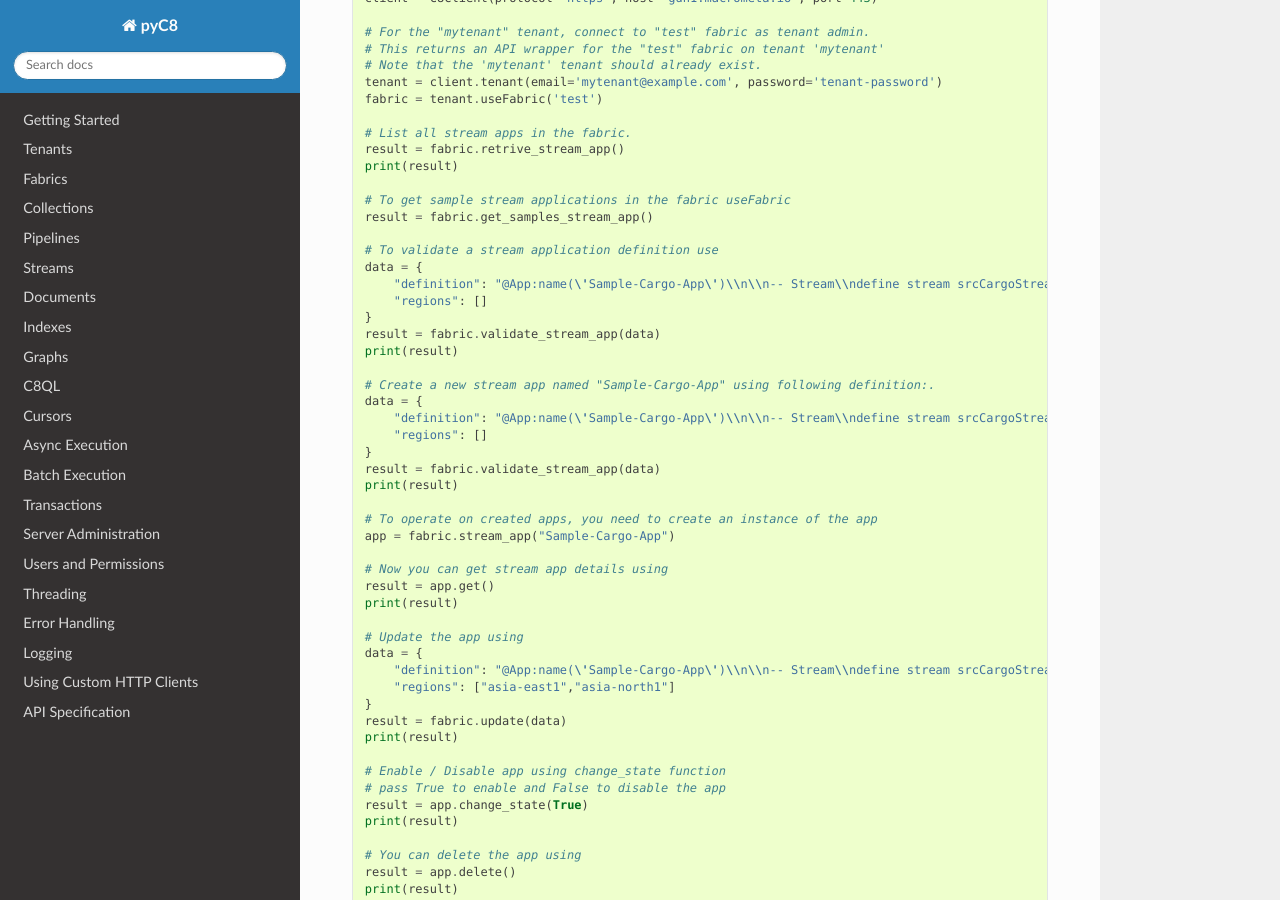
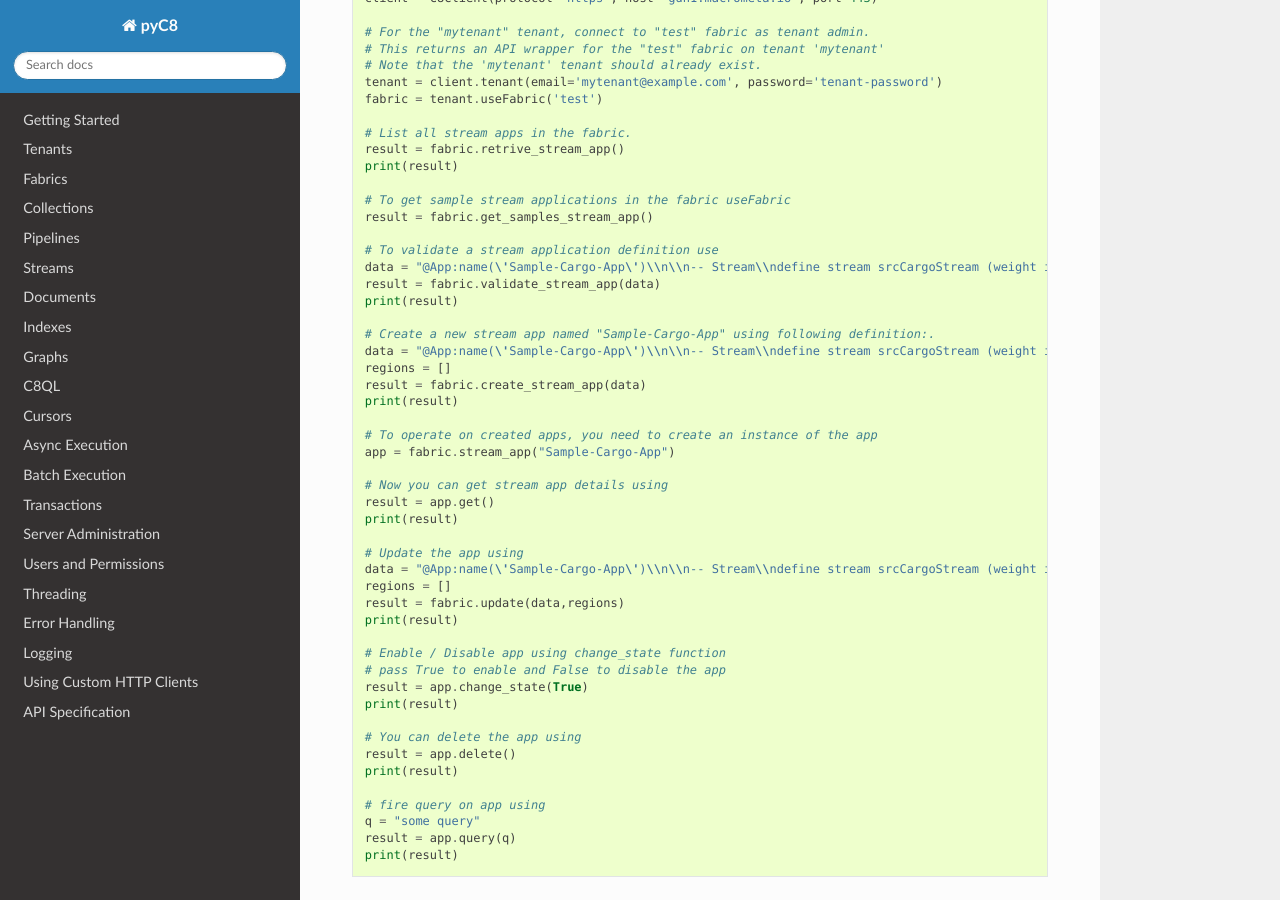
Before and after one commit to Macrometacorp/pyC8, a Sphinx documentation site: the page built from docs/streamapps.rst, in a window 1280 px wide and 900 px high, scrolled down 305 px. Built offline with Sphinx 7.4.7 and the Read the Docs theme 2.0.0, drawn with Linux system fonts in a browser that asks for light colours.

Commit message:
updated stream app drivers updated docs

```diff
--- a/docs/streamapps.rst
+++ b/docs/streamapps.rst
@@ -25,19 +25,14 @@
     result = fabric.get_samples_stream_app()
 
     # To validate a stream application definition use
-    data = {
-        "definition": "@App:name(\'Sample-Cargo-App\')\\n\\n-- Stream\\ndefine stream srcCargoStream (weight int);\\n\\n-- Table\\ndefine table destCargoTable (weight int, totalWeight long);\\n\\n-- Data Processing\\n@info(name=\'Query\')\\nselect weight, sum(weight) as totalWeight\\nfrom srcCargoStream\\ninsert into destCargoTable;",
-        "regions": []
-    }
+    data = "@App:name(\'Sample-Cargo-App\')\\n\\n-- Stream\\ndefine stream srcCargoStream (weight int);\\n\\n-- Table\\ndefine table destCargoTable (weight int, totalWeight long);\\n\\n-- Data Processing\\n@info(name=\'Query\')\\nselect weight, sum(weight) as totalWeight\\nfrom srcCargoStream\\ninsert into destCargoTable;"
     result = fabric.validate_stream_app(data)
     print(result)
 
     # Create a new stream app named "Sample-Cargo-App" using following definition:.
-    data = {
-        "definition": "@App:name(\'Sample-Cargo-App\')\\n\\n-- Stream\\ndefine stream srcCargoStream (weight int);\\n\\n-- Table\\ndefine table destCargoTable (weight int, totalWeight long);\\n\\n-- Data Processing\\n@info(name=\'Query\')\\nselect weight, sum(weight) as totalWeight\\nfrom srcCargoStream\\ninsert into destCargoTable;",
-        "regions": []
-    }
-    result = fabric.validate_stream_app(data)
+    data = "@App:name(\'Sample-Cargo-App\')\\n\\n-- Stream\\ndefine stream srcCargoStream (weight int);\\n\\n-- Table\\ndefine table destCargoTable (weight int, totalWeight long);\\n\\n-- Data Processing\\n@info(name=\'Query\')\\nselect weight, sum(weight) as totalWeight\\nfrom srcCargoStream\\ninsert into destCargoTable;"
+    regions = []
+    result = fabric.create_stream_app(data)
     print(result)
 
     # To operate on created apps, you need to create an instance of the app
@@ -48,11 +43,9 @@
     print(result)
 
     # Update the app using
-    data = {
-        "definition": "@App:name(\'Sample-Cargo-App\')\\n\\n-- Stream\\ndefine stream srcCargoStream (weight int);\\n\\n-- Table\\ndefine table destCargoTable (weight int, totalWeight long);\\n\\n-- Data Processing\\n@info(name=\'Query\')\\nselect weight, sum(weight) as totalWeight\\nfrom srcCargoStream\\ninsert into destCargoTable;",
-        "regions": ["asia-east1","asia-north1"]
-    }
-    result = fabric.update(data)
+    data = "@App:name(\'Sample-Cargo-App\')\\n\\n-- Stream\\ndefine stream srcCargoStream (weight int);\\n\\n-- Table\\ndefine table destCargoTable (weight int, totalWeight long);\\n\\n-- Data Processing\\n@info(name=\'Query\')\\nselect weight, sum(weight) as totalWeight\\nfrom srcCargoStream\\ninsert into destCargoTable;"
+    regions = []
+    result = fabric.update(data,regions)
     print(result)
 
     # Enable / Disable app using change_state function
```
Also changed, not shown: 2 other files.
